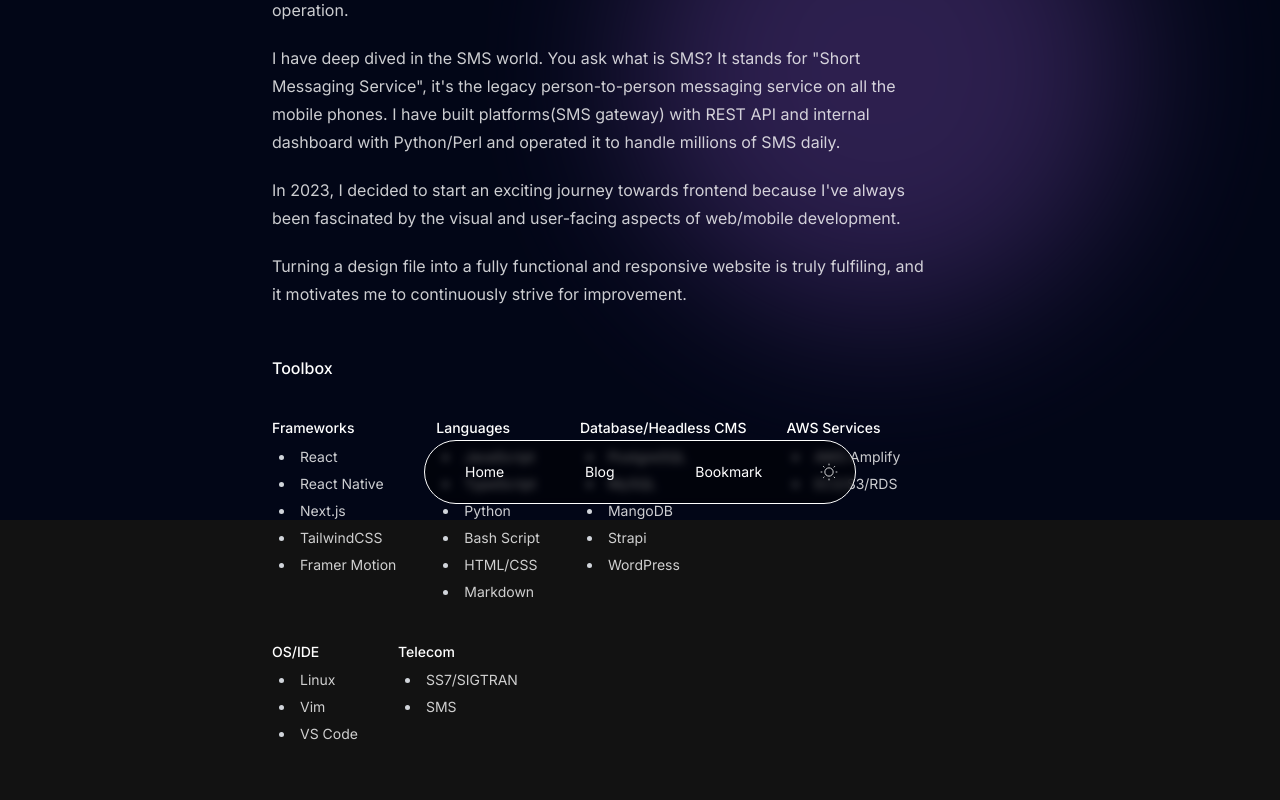
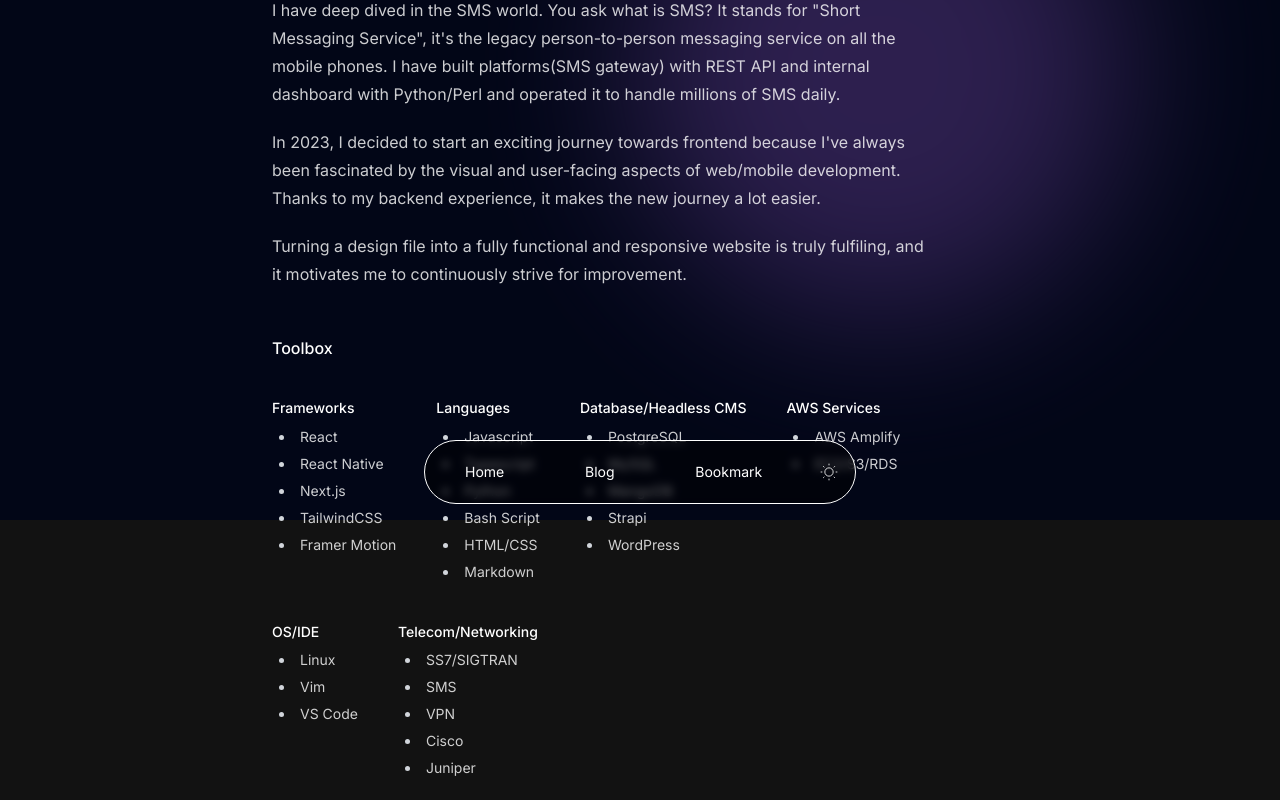
Before and after one commit to antlossway/mysite-nextjs-remote-mdx, a Next.js app: page / in a window 1280 px wide. Shown: the part 280-1080 px from the top of the page. Built offline with nearby package versions, Linux system fonts and the light colour scheme.

Commit message:
refractor skills section

```diff
--- a/src/app/page.js
+++ b/src/app/page.js
@@ -1,18 +1,16 @@
-import Image from "next/image";
 import Introduction from "@/components/Introduction";
-import ContactForm from "@/components/ContactForm";
 import GradientTopRadient from "@/components/(decoration)/GradientTopRadient";
 import DialogContactForm from "@/components/DialogContactForm";
 import LinkToNewTab from "@/components/LinkToNewTab";
-import SectionHeading from "@/components/SectionHeading";
 import Projects from "@/components/Projects";
+import Skills from "@/components/Skills";
 
 export default function Home() {
   return (
     <div className="min-h-screen w-screen flex flex-col mb-8">
       <GradientTopRadient />
 
-      <main className="wrapper px-4 py-16 mb-14  ">
+      <main className="wrapper px-4 pt-4 pb-16 mb-14 ">
         <Introduction width={80} height={80} />
 
         <div className="prose mt-8 dark:text-white/80">
@@ -34,7 +32,8 @@ export default function Home() {
             <p>
               In 2023, I decided to start an exciting journey towards frontend
               because I've always been fascinated by the visual and user-facing
-              aspects of web/mobile development.
+              aspects of web/mobile development. Thanks to my backend
+              experience, it makes the new journey a lot easier.
             </p>
             <p>
               Turning a design file into a fully functional and responsive
@@ -47,74 +46,8 @@ export default function Home() {
             <h2 className="mt-12 text-base font-medium dark:text-white">
               Toolbox
             </h2>
-            <div className="flex flex-wrap gap-x-10">
-              <div>
-                <h3 className="text-sm font-medium dark:text-white">
-                  Frameworks
-                </h3>
-                <ul className="list-disc text-sm ">
-                  <li>React</li>
-                  <li>React Native</li>
-                  <li>Next.js</li>
-                  <li>TailwindCSS</li>
-                  <li>Framer Motion</li>
-                </ul>
-              </div>
 
-              <div>
-                <h3 className="text-sm font-medium dark:text-white">
-                  Languages
-                </h3>
-                <ul className="list-disc text-sm ">
-                  <li>JavaScript</li>
-                  <li>TypeScript</li>
-                  <li>Python</li>
-                  <li>Bash Script</li>
-                  <li>HTML/CSS</li>
-                  <li>Markdown</li>
-                </ul>
-              </div>
-
-              <div>
-                <h3 className="text-sm font-medium dark:text-white">
-                  Database/Headless CMS
-                </h3>
-                <ul className="list-disc text-sm ">
-                  <li>PostgreSQL</li>
-                  <li>MySQL</li>
-                  <li>MangoDB</li>
-                  <li>Strapi</li>
-                  <li>WordPress</li>
-                </ul>
-              </div>
-
-              <div>
-                <h3 className="text-sm font-medium dark:text-white">
-                  AWS Services
-                </h3>
-                <ul className="list-disc text-sm ">
-                  <li>AWS Amplify</li>
-                  <li>EC2/S3/RDS</li>
-                </ul>
-              </div>
-
-              <div>
-                <h3 className="text-sm font-medium dark:text-white">OS/IDE</h3>
-                <ul className="list-disc text-sm ">
-                  <li>Linux</li>
-                  <li>Vim</li>
-                  <li>VS Code</li>
-                </ul>
-              </div>
-
-              <div>
-                <h3 className="text-sm font-medium dark:text-white">Telecom</h3>
-                <ul className="list-disc text-sm ">
-                  <li>SS7/SIGTRAN</li>
-                  <li>SMS</li>
-                </ul>
-              </div>
-            </div>
+            <Skills />
           </section>
         </div>
 
--- a/src/components/ProjectCard.jsx
+++ b/src/components/ProjectCard.jsx
@@ -30,7 +30,7 @@ const ProjectCard = ({ title, description, tags, imageUrl, siteUrl }) => {
       flex flex-col
       group-even:ml-[12rem] group-even:sm:ml-[20rem] "
           >
-            <h3 className="text-xl font-semibold">{title}</h3>
+            <h3 className="text-xl font-semibold text-gray-700">{title}</h3>
             <p className="mt-2 leading-relaxed text-gray-700">{description}</p>
             <ul className="flex flex-wrap mt-auto gap-2">
               {tags.map((tag, index) => (
--- /dev/null
+++ b/src/components/Skills.jsx
@@ -0,0 +1,19 @@
+import React from "react";
+import { skillsData } from "@/lib/data";
+
+export default function Skills() {
+  return (
+    <div className="flex flex-wrap gap-x-10">
+      {skillsData.map((skill, index) => (
+        <div key={index}>
+          <h3 className="text-sm font-medium dark:text-white">{skill.title}</h3>
+          <ul className="list-disc text-sm ">
+            {skill.skills.map((item, index) => (
+              <li key={index}>{item}</li>
+            ))}
+          </ul>
+        </div>
+      ))}
+    </div>
+  );
+}
--- a/src/lib/data.js
+++ b/src/lib/data.js
@@ -44,3 +44,43 @@ export const projectsData = [
     siteUrl: "https://food-order-app-nine-mu.vercel.app/",
   },
 ];
+
+export const skillsData = [
+  {
+    title: "Frameworks",
+    skills: [
+      "React",
+      "React Native",
+      "Next.js",
+      "TailwindCSS",
+      "Framer Motion",
+    ],
+  },
+  {
+    title: "Languages",
+    skills: [
+      "Javascript",
+      "Typescript",
+      "Python",
+      "Bash Script",
+      "HTML/CSS",
+      "Markdown",
+    ],
+  },
+  {
+    title: "Database/Headless CMS",
+    skills: ["PostgreSQL", "MySQL", "MangoDB", "Strapi", "WordPress"],
+  },
+  {
+    title: "AWS Services",
+    skills: ["AWS Amplify", "EC2/S3/RDS"],
+  },
+  {
+    title: "OS/IDE",
+    skills: ["Linux", "Vim", "VS Code"],
+  },
+  {
+    title: "Telecom/Networking",
+    skills: ["SS7/SIGTRAN", "SMS", "VPN", "Cisco", "Juniper"],
+  },
+];
```
Also changed, not shown: 1 other file (tests, documents, lock files or other folders).
